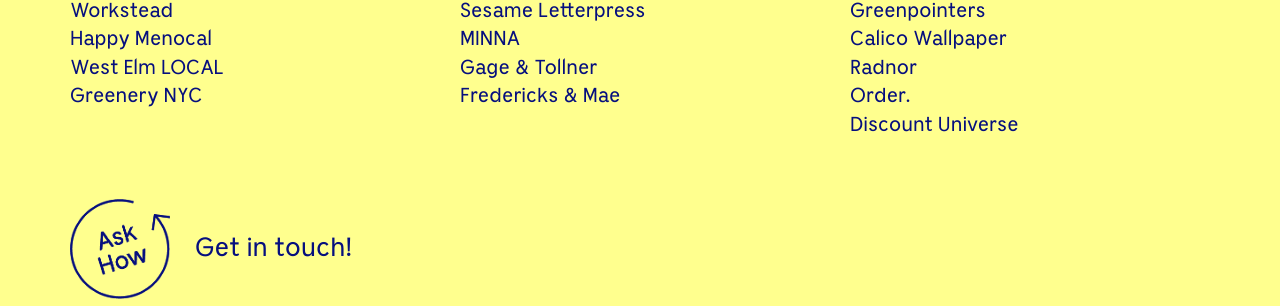
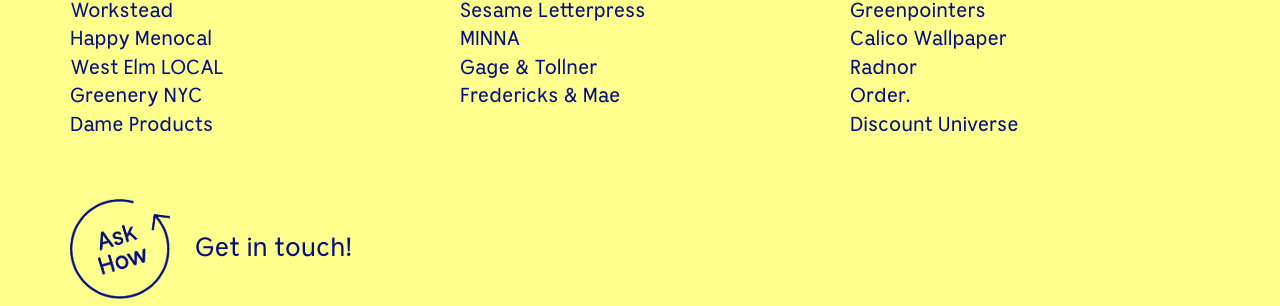
Before and after one commit to hollyhoward78/ask-holly-how, a Jekyll site: the page built from _pages/services.md, in a window 1280 px wide and 900 px high, scrolled down 4135 px. Shown: the part 144-450 px from the top of the window. Built offline with Jekyll 4.4.1, drawn with Linux system fonts in a browser that asks for light colours; a script that is not in the unit is left out.

Commit message:
Update Clients and Graduates “client-list”

```diff
--- a/_data/clients.json
+++ b/_data/clients.json
@@ -1 +1 @@
-{"client_header":"Select Clients","client_list_col1":[{"client_name":"Pies ’N’ Thighs","client_link":""},{"client_name":"Red Hook Lobster Pound","client_link":""},{"client_name":"The Meat Hook","client_link":""},{"client_name":"Maison May","client_link":""},{"client_name":"Phoenicia Diner","client_link":""},{"client_name":"Pernod Ricard - Our Vodka"},{"client_name":"Workstead"},{"client_name":"Happy Menocal"},{"client_name":"West Elm LOCAL"},{"client_name":"Greenery NYC"}],"client_list_col2":[{"client_name":"Fort Defiance","client_link":""},{"client_name":"Saipua","client_link":""},{"client_name":"Stories BK","client_link":""},{"client_name":"Rebecca Atwood Designs","client_link":""},{"client_name":"Sunny’s Bar","client_link":""},{"client_name":"Daly"},{"client_name":"Sesame Letterpress"},{"client_name":"MINNA"},{"client_name":"Gage & Tollner"},{"client_name":"Fredericks & Mae"}],"client_list_col3":[{"client_name":"Lion in the Sun","client_link":""},{"client_name":"Fay Design","client_link":""},{"client_name":"Home Studios","client_link":""},{"client_name":"Of Rare Origin "},{"client_name":"Erica Weiner Jewelry"},{"client_name":"Keap BK"},{"client_name":"Greenpointers"},{"client_name":"Calico Wallpaper"},{"client_name":"Radnor"},{"client_name":"Order."},{"client_name":"Discount Universe"}]}
+{"client_header":"Select Clients","client_list_col1":[{"client_name":"Pies ’N’ Thighs","client_link":""},{"client_name":"Red Hook Lobster Pound","client_link":""},{"client_name":"The Meat Hook","client_link":""},{"client_name":"Maison May","client_link":""},{"client_name":"Phoenicia Diner","client_link":""},{"client_name":"Pernod Ricard - Our Vodka"},{"client_name":"Workstead"},{"client_name":"Happy Menocal"},{"client_name":"West Elm LOCAL"},{"client_name":"Greenery NYC"},{"client_name":"Dame Products"}],"client_list_col2":[{"client_name":"Fort Defiance","client_link":""},{"client_name":"Saipua","client_link":""},{"client_name":"Stories BK","client_link":""},{"client_name":"Rebecca Atwood Designs","client_link":""},{"client_name":"Sunny’s Bar","client_link":""},{"client_name":"Daly"},{"client_name":"Sesame Letterpress"},{"client_name":"MINNA"},{"client_name":"Gage & Tollner"},{"client_name":"Fredericks & Mae"}],"client_list_col3":[{"client_name":"Lion in the Sun","client_link":""},{"client_name":"Fay Design","client_link":""},{"client_name":"Home Studios","client_link":""},{"client_name":"Of Rare Origin "},{"client_name":"Erica Weiner Jewelry"},{"client_name":"Keap BK"},{"client_name":"Greenpointers"},{"client_name":"Calico Wallpaper"},{"client_name":"Radnor"},{"client_name":"Order."},{"client_name":"Discount Universe"}]}
```
